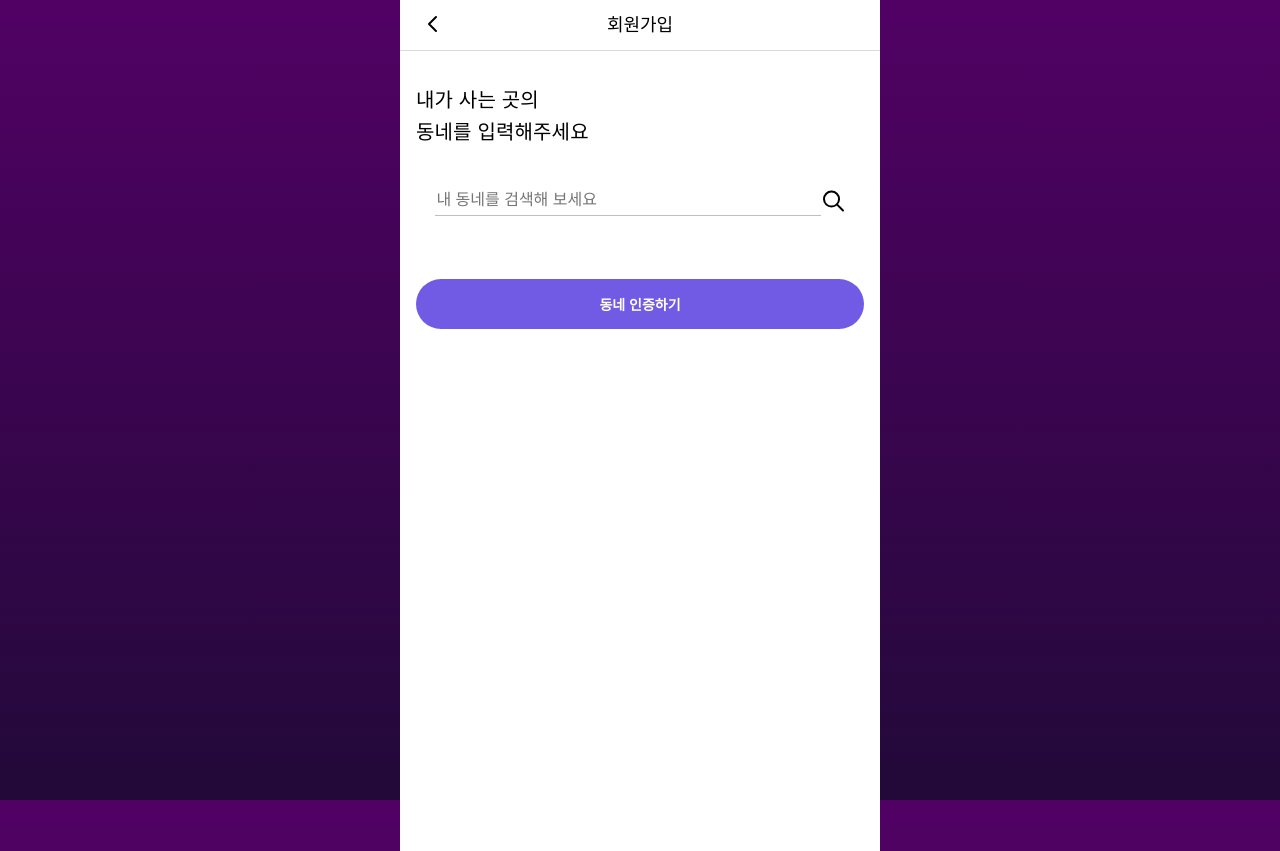
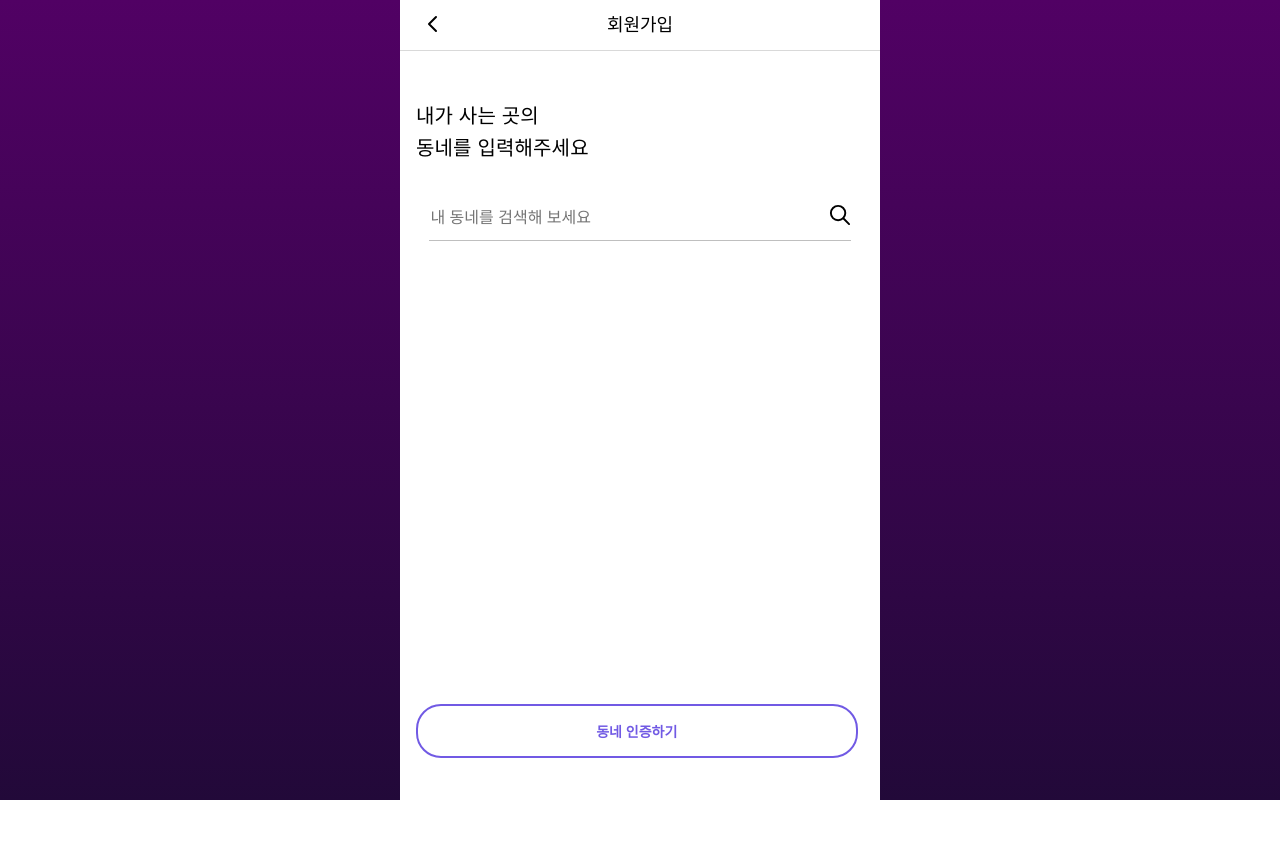
Before and after one commit to soolsul/soolsul-client, a Next.js app: page /searchAddress in a window 1280 px wide. After the commit the page ends 800 px from the top, so only its background shows below. Built offline with nearby package versions, Linux system fonts and the light colour scheme; no server answers.

Commit message:
[Feat]: 동네 인증 ui 구현 #37

```diff
--- a/package.json
+++ b/package.json
@@ -13,9 +13,11 @@
     "@types/styled-components": "^5.1.26",
     "axios": "^1.1.3",
     "babel-plugin-styled-components": "^2.0.7",
+    "history": "^5.3.0",
     "next": "12.3.1",
     "next-pwa": "^5.6.0",
     "react": "18.2.0",
+    "react-daum-postcode": "^3.1.1",
     "react-dom": "18.2.0",
     "react-kakao-maps-sdk": "^1.1.5",
     "recoil": "^0.7.6",
--- a/src/components/pages/searchAddress/PostCode.tsx
+++ b/src/components/pages/searchAddress/PostCode.tsx
@@ -1,38 +1,24 @@
 import React, { SetStateAction, Dispatch } from 'react';
 import DaumPostcode from 'react-daum-postcode';
-// const scriptUrl = 'https://t1.daumcdn.net/mapjsapi/bundle/postcode/prod/postcode.v2.js';
 
 interface IPostcodeInterface {
   address: string;
   setAddress: Dispatch<SetStateAction<string>>;
+  setJibunAddress: Dispatch<SetStateAction<string>>;
   setIsPopupOpen: Dispatch<SetStateAction<boolean>>;
 }
 
-export const Postcode = ({ address, setAddress, setIsPopupOpen }: IPostcodeInterface) => {
-  // const open = useDaumPostcodePopup(scriptUrl);
-  // console.log(address);
+export const Postcode = ({ setAddress, setJibunAddress, setIsPopupOpen }: IPostcodeInterface) => {
+  const handleComplete = async (data: any) => {
+    const fullAddress = data.address;
+    const jibunAddress = `${data.sido} ${data.sigungu} ${data.bname}`;
 
-  const handleComplete = async (data: any) => {
-    let fullAddress = data.address;
-    let extraAddress = '';
-
-    if (false) {
-      // disabled
-      if (data.addressType === 'R') {
-        if (data.bname !== '') {
-          extraAddress += data.bname;
-        }
-        if (data.buildingName !== '') {
-          extraAddress += extraAddress !== '' ? `, ${data.buildingName}` : data.buildingName;
-        }
-
-        fullAddress += extraAddress !== '' ? ` (${extraAddress})` : '';
-      }
-    }
-    //    console.log(data);
+    console.log(data);
     console.log(fullAddress); // e.g. '서울 성동구 왕십리로2길 20 (성수동1가)'
+    console.log(jibunAddress);
 
     setAddress(fullAddress);
+    setJibunAddress(jibunAddress);
     setIsPopupOpen(false);
   };
 
--- /dev/null
+++ b/src/hooks/pages/searchAddress/useGetLocation.ts
@@ -0,0 +1,19 @@
+import axios from 'axios';
+
+export default function useGetLocation(address: string) {
+  // 주소 검색시에 경도, 위도 변환하는 코드 (naver_geocode_api 사용)
+  console.log(address);
+  const header = process.env.NEXT_PUBLIC_KAKAO_MAP_KEY;
+
+  address &&
+    axios
+      .get(`https://dapi.kakao.com/v2/local/search/address.json?query=${address}`, {
+        headers: { header },
+      })
+      .then((res) => {
+        const location = res.data.documents[0];
+        console.log(location);
+      });
+
+  return { location };
+}
--- a/src/pages/searchAddress/index.tsx
+++ b/src/pages/searchAddress/index.tsx
@@ -6,28 +6,24 @@ import { useRouter } from 'next/router';
 import { Postcode } from '@components/pages/searchAddress/PostCode';
 import { TextInput } from '@components/Input';
 import searchIcon from '@assets/icons/search.svg';
+import checkIcon from '@assets/icons/check.svg';
 import Image from 'next/image';
-
-// ### **회원가입시 지역 인증 기능**
-// - 가입할 때 특정 지역(개발자님의 거주지역)에서 6km 이내에 위치하고 있는지 확인하고 맞으면 회원가입을 할 수 있고, 아니면 회원가입을 못하게 하는거예요!
-
-// ### 3) 회원가입정보 입력
-
-// 만약 중도에 뒤로가기 버튼을 누르거나 이탈하려고 할 경우 ‘회원가입을 종료하시겠습니까?’라는 문구가 뜹니다. ‘예’를 누르면 메인페이지로 돌아갑니다.
-// 정상적으로 입력해 회원가입이 완료되면 로그인 페이지로 이동하여 ‘회원가입이 완료되었습니다.’라는 문구가 뜹니다.
+// import useGetLocation from '@hooks/pages/signup/useGetLocation';
 
 function SearchAddress() {
   const router = useRouter();
 
   const [isPopupOpen, setIsPopupOpen] = useState(false);
   const [address, setAddress] = useState('');
+  const [jibunAddress, setJibunAddress] = useState('');
 
   const handleAddress = () => {
     setIsPopupOpen(!isPopupOpen);
   };
 
-  const moveToSignup = () => {
-    router.push('signup');
+  const moveToSignup = async () => {
+    if (!address) alert('동네를 인증해주세요');
+    else router.push('signup');
   };
 
   return (
@@ -39,16 +35,36 @@ function SearchAddress() {
         </h2>
         <div className="inputBox" onClick={handleAddress}>
           <SearchInput placeholder="내 동네를 검색해 보세요" />
-          <Image src={searchIcon} />
+          <div className="searchIcon">
+            <Image src={searchIcon} />
+          </div>
         </div>
+
+        {address && (
+          <div className="address">
+            <div>
+              <p>{jibunAddress}</p>
+              <p className="roadAddress">( {address} )</p>
+            </div>
+            <div className="checkIcon">
+              <Image src={checkIcon} />
+            </div>
+          </div>
+        )}
         {isPopupOpen && (
           <div className="postCode">
-            <Postcode address={address} setAddress={setAddress} setIsPopupOpen={setIsPopupOpen} />
+            <Postcode
+              address={address}
+              setAddress={setAddress}
+              setJibunAddress={setJibunAddress}
+              setIsPopupOpen={setIsPopupOpen}
+            />
           </div>
         )}
-
         <div className="buttonBox">
-          <CommonBtn onClick={moveToSignup}>동네 인증하기</CommonBtn>
+          <CommonBtn active={address ? true : false} onClick={moveToSignup}>
+            동네 인증하기
+          </CommonBtn>
         </div>
       </LoginContainer>
     </Wrapper>
@@ -59,15 +75,15 @@ export default SearchAddress;
 
 const Wrapper = styled(CommonWrapper)`
   background-color: #fff;
-  height: 100%;
+  position: relative;
 `;
 
 const LoginContainer = styled.div`
   display: flex;
   flex-direction: column;
   padding: 16px;
-  overflow-y: auto;
   height: 100vh;
+  margin: 1rem 0;
 
   h2 {
     font-weight: 400;
@@ -76,26 +92,63 @@ const LoginContainer = styled.div`
     letter-spacing: 0.15px;
   }
 
-  .buttonBox {
-    width: 100%;
-    margin: 2rem 0;
-  }
-
   .inputBox {
-    margin: 1rem 5px;
-    padding: 5px;
+    margin: 1rem auto;
+    width: 94%;
     display: flex;
     justify-content: center;
   }
-  Image {
-    margin: 0 3px;
+
+  .searchIcon {
+    margin: 0;
+    border-bottom: 1px solid #bfbfbf;
+    padding: 7px 0;
+  }
+
+  .address {
+    border-bottom: 1px solid #bfbfbf;
+    margin: 1rem auto;
+    width: 90%;
+    display: flex;
+    justify-content: space-between;
+    padding: 7px 0;
+  }
+
+  .roadAddress {
+    font-size: 13;
+    color: #777;
+  }
+  .checkIcon {
+    margin: 0;
+    padding: 7px 0;
+  }
+
+  p {
+    font-size: 16px;
+    line-height: 28px;
+  }
+
+  .postCode {
+    background: rgba(0, 0, 0, 0.25);
+    position: fixed;
+    height: 100vh;
+    z-index: 10;
+    top: 8px;
+    left: -5px;
+    width: 102%;
+  }
+
+  .buttonBox {
+    width: 92%;
+    position: absolute;
+    bottom: 2rem;
   }
 `;
 
 const SearchInput = styled(TextInput)`
-  width: 90%;
+  width: 100%;
   border-radius: 0px;
   border: none;
   border-bottom: 1px solid #bfbfbf;
-  padding: 6px 1px;
+  padding: 13px 1px;
 `;
```
Also changed, not shown: src/components/common/Modal.tsx (added, +100 -0 lines), src/assets/icons/check.svg (added).
